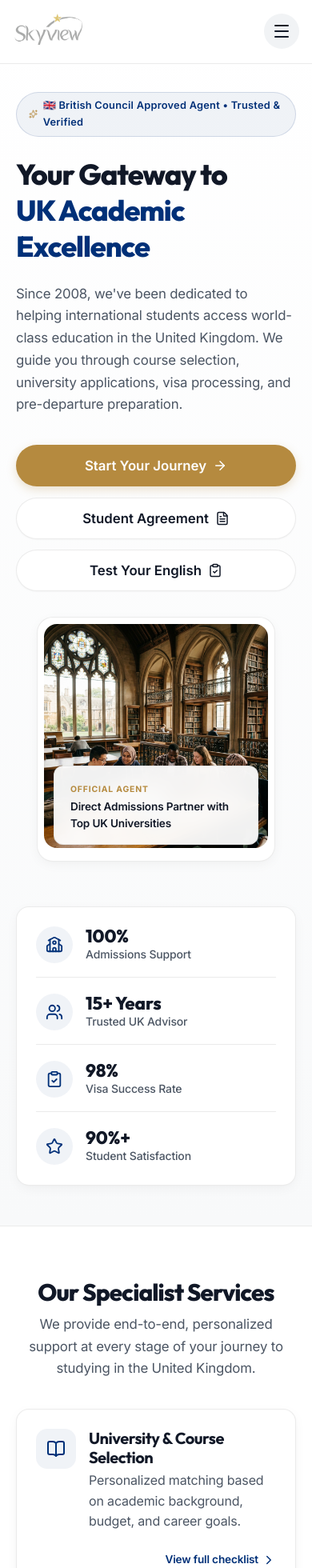
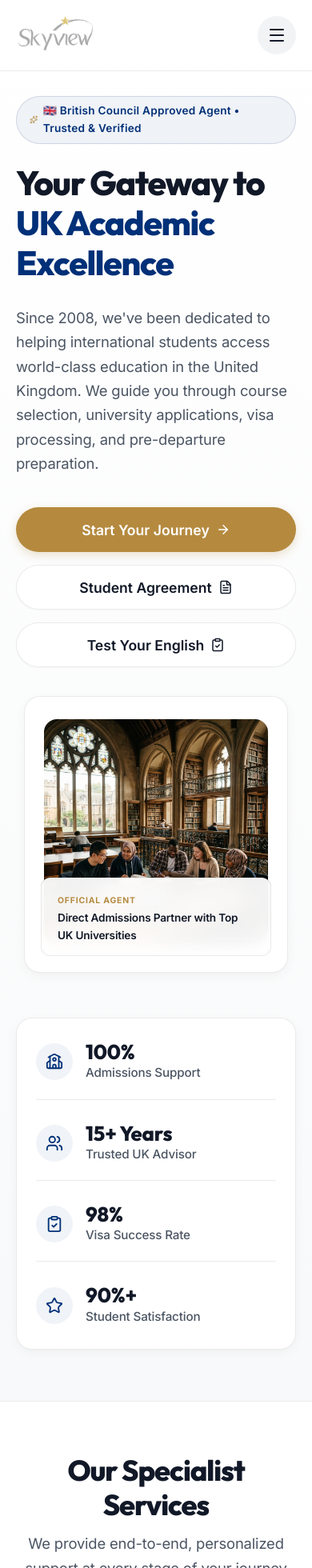
Before and after one commit to skybuy11/skyview112, a React (Vite) app: page / in a window 390 px wide. Shown: the top 1960 px of the page at 80% size. Built offline with nearby package versions, Linux system fonts and the light colour scheme.

Commit message:
Fix mobile layout threshold to 992px: 1-column single cards, 64px logo, 44px H1, 18.5px body text, 56px stacked CTAs

```diff
--- a/src/components/About.jsx
+++ b/src/components/About.jsx
@@ -221,7 +221,7 @@ export default function About() {
           gap: 1.25rem;
         }
 
-        @media (min-width: 768px) {
+        @media (min-width: 992px) {
           .values-grid {
             grid-template-columns: repeat(3, 1fr);
             gap: 1.5rem;
--- a/src/components/Footer.jsx
+++ b/src/components/Footer.jsx
@@ -110,11 +110,7 @@ export default function Footer({ setCurrentTab }) {
           margin-bottom: 3rem;
         }
 
-        @media (min-width: 560px) {
-          .footer-grid {
-            grid-template-columns: repeat(2, 1fr);
-          }
-        }
+
 
         @media (min-width: 992px) {
           .footer-grid {
--- a/src/components/Header.jsx
+++ b/src/components/Header.jsx
@@ -233,7 +233,7 @@ export default function Header({ currentTab, setCurrentTab }) {
           font-size: 0.875rem;
         }
 
-        @media (min-width: 640px) {
+        @media (min-width: 992px) {
           .header-cta-btn {
             display: inline-flex;
           }
--- a/src/components/News.jsx
+++ b/src/components/News.jsx
@@ -115,7 +115,7 @@ export default function News() {
           gap: 1.25rem;
         }
 
-        @media (min-width: 768px) {
+        @media (min-width: 992px) {
           .news-grid {
             grid-template-columns: repeat(3, 1fr);
             gap: 1.5rem;
--- a/src/components/Services.jsx
+++ b/src/components/Services.jsx
@@ -121,7 +121,7 @@ export default function Services() {
           gap: 1.25rem;
         }
 
-        @media (min-width: 768px) {
+        @media (min-width: 992px) {
           .services-grid {
             grid-template-columns: repeat(2, 1fr);
             gap: 1.5rem;
--- a/src/components/Universities.jsx
+++ b/src/components/Universities.jsx
@@ -373,13 +373,7 @@ export default function Universities() {
           gap: 1.25rem;
         }
 
-        @media (min-width: 640px) {
-          .unis-grid {
-            grid-template-columns: repeat(2, 1fr);
-          }
-        }
-
-        @media (min-width: 1024px) {
+        @media (min-width: 992px) {
           .unis-grid {
             grid-template-columns: repeat(3, 1fr);
             gap: 1.5rem;
--- a/src/mobile.css
+++ b/src/mobile.css
@@ -1,251 +1,265 @@
-/* Responsive layout mobile-first legibility adjustments (matching Cortex Hive level prominence) */
+/* Master Mobile-First Legibility Styles matching Cortex Hive level scale */
 
-@media (max-width: 767px) {
-  body {
-    overflow-x: hidden;
-    width: 100%;
+@media (max-width: 991px) {
+  html, body {
+    overflow-x: hidden !important;
+    width: 100% !important;
+    font-size: 16px !important;
   }
 
-  /* Reset grid layouts */
-  .grid-2, .grid-3, .grid-4, .contact-grid, .footer-grid, .unis-grid, .services-grid, .values-grid {
+  /* Force EVERY grid across the site to 1 SINGLE COLUMN on all mobile devices and tablets */
+  .grid-2, .grid-3, .grid-4,
+  .contact-grid, .footer-grid,
+  .unis-grid, .services-grid,
+  .values-grid, .metrics-grid,
+  .news-grid, .team-grid {
     grid-template-columns: 1fr !important;
-    gap: 1.5rem !important;
+    gap: 1.75rem !important;
+    width: 100% !important;
   }
 
-  /* Section Title and subtitle legibility */
+  /* Header Bar & Logo Adjustments */
+  .header {
+    padding: 0.75rem 0 !important;
+  }
+
+  .header-container {
+    padding: 0 1.25rem !important;
+  }
+
+  /* Large prominent logo on mobile matching Cortex Hive scale */
+  .logo-img {
+    height: 64px !important;
+    max-height: 64px !important;
+    width: auto !important;
+  }
+
+  /* Hide header CTA button on mobile so header bar stays clean and spacious */
+  .header-cta-btn {
+    display: none !important;
+  }
+
+  .mobile-menu-toggle {
+    width: 48px !important;
+    height: 48px !important;
+  }
+
+  /* Section Padding & Headings */
+  .section {
+    padding: 4rem 0 !important;
+  }
+
+  /* Section Titles: Big, Bold, Legible */
   .section-title {
-    font-size: 1.85rem !important;
-    padding: 0 0.5rem;
-    line-height: 1.25 !important;
+    font-size: 2.25rem !important; /* 36px */
+    line-height: 1.2 !important;
+    margin-bottom: 0.75rem !important;
+    text-align: center !important;
   }
 
   .section-subtitle {
-    font-size: 1.05rem !important;
+    font-size: 1.15rem !important; /* 18.5px */
     line-height: 1.65 !important;
-    padding: 0 0.5rem;
-    margin-bottom: 2.25rem !important;
+    margin-bottom: 2.5rem !important;
+    text-align: center !important;
+    padding: 0 0.5rem !important;
   }
 
-  /* Header Logo sizing - enlarged to 58px matching Cortex Hive's prominence */
-  .logo-img {
-    height: 58px !important;
-  }
-
-  .header {
-    padding: 0.65rem 0 !important;
-  }
-
-  .header-container {
-    padding: 0 1rem !important;
-  }
-
-  /* Hero section typography & spacing fixes */
+  /* Hero Section Overhaul */
   .hero-section {
-    padding-top: 115px !important;
-    padding-bottom: 50px !important;
-    text-align: left;
+    padding-top: 120px !important;
+    padding-bottom: 4rem !important;
+    text-align: left !important;
   }
 
   .hero-container {
     display: flex !important;
     flex-direction: column !important;
-    gap: 2rem !important;
+    gap: 2.25rem !important;
   }
 
-  /* H1 Hero Heading: at least 32-36px on mobile */
-  .hero-title {
-    font-size: 2.25rem !important; /* 36px */
-    line-height: 1.25 !important;
+  .trust-badge {
+    padding: 0.45rem 1rem !important;
+    font-size: 0.85rem !important;
     margin-bottom: 1.5rem !important;
   }
 
-  /* Body/paragraph text under hero: 17px minimum with 1.65 line height */
+  /* H1 Hero Title: Massive, crisp & legible (44px) */
+  .hero-title {
+    font-size: 2.65rem !important; /* 42px - 44px */
+    line-height: 1.18 !important;
+    letter-spacing: -0.03em !important;
+    margin-bottom: 1.75rem !important;
+  }
+
+  /* Hero Body Paragraph: 18.5px with 1.65 line-height */
   .hero-description {
-    font-size: 1.05rem !important; /* 17px */
+    font-size: 1.15rem !important; /* 18.5px */
     line-height: 1.65 !important;
-    margin-bottom: 2.25rem !important;
-    padding: 0;
+    margin-bottom: 2.5rem !important;
     max-width: 100% !important;
   }
 
-  /* Hero action buttons: full-width stacked buttons */
+  /* Hero CTAs: 100% full-width stacked buttons */
   .hero-actions {
     display: flex !important;
     flex-direction: column !important;
-    width: 100%;
-    gap: 0.85rem !important;
+    width: 100% !important;
+    gap: 1rem !important;
   }
 
   .hero-actions .btn {
     width: 100% !important;
-    justify-content: center;
-    min-height: 52px !important;
-    font-size: 1.05rem !important; /* 17px */
-    padding: 0.9rem 1.5rem !important;
+    min-height: 56px !important;
+    font-size: 1.1rem !important; /* 18px */
+    padding: 1rem 1.75rem !important;
+    justify-content: center !important;
+    border-radius: 99px !important;
   }
 
-  /* Metrics Grid */
+  /* Stats Cards: 1-Column Full Width */
   .metrics-grid {
-    grid-template-columns: 1fr !important;
-    padding: 1.5rem !important;
-    gap: 1.25rem !important;
+    padding: 1.75rem !important;
+    border-radius: 20px !important;
   }
 
   .metric-card {
-    border-bottom: 1px solid var(--border-color);
-    padding-bottom: 1rem;
-    width: 100%;
-    justify-content: flex-start;
+    border-bottom: 1px solid var(--border-color) !important;
+    padding-bottom: 1.25rem !important;
+    width: 100% !important;
   }
 
   .metric-card:last-child {
-    border-bottom: none;
-    padding-bottom: 0;
+    border-bottom: none !important;
+    padding-bottom: 0 !important;
   }
 
   .metric-value {
-    font-size: 1.4rem !important;
+    font-size: 1.6rem !important;
   }
 
   .metric-label {
-    font-size: 0.875rem !important; /* ~14px */
+    font-size: 0.95rem !important;
   }
 
-  /* Services & University Cards */
-  .services-section {
-    padding: 4rem 0 !important;
+  /* Card Containers (Services, Universities, News, About) */
+  .glass-card {
+    padding: 1.75rem 1.5rem !important;
+    border-radius: 20px !important;
+    width: 100% !important;
   }
 
+  /* Services Component */
   .service-card {
-    padding: 1.5rem !important;
+    width: 100% !important;
   }
 
   .service-title {
-    font-size: 1.25rem !important;
+    font-size: 1.35rem !important;
   }
 
   .service-short-desc, .details-item {
-    font-size: 1rem !important; /* 16px */
-    line-height: 1.6 !important;
+    font-size: 1.05rem !important; /* 17px */
+    line-height: 1.65 !important;
   }
 
-  /* Partner Universities search & cards */
+  /* Universities Component */
+  .uni-card {
+    width: 100% !important;
+  }
+
+  .uni-card-title {
+    font-size: 1.45rem !important;
+  }
+
+  .uni-card-desc {
+    font-size: 1.05rem !important; /* 17px */
+    line-height: 1.65 !important;
+  }
+
+  .uni-card-btn {
+    width: 100% !important;
+    min-height: 50px !important;
+    font-size: 1rem !important;
+  }
+
   .search-filter-box {
-    padding: 1.25rem !important;
-    border-radius: 16px !important;
-    gap: 1rem !important;
+    padding: 1.5rem !important;
+    border-radius: 20px !important;
   }
 
   .search-bar {
     font-size: 16px !important;
+    padding: 0.9rem 1rem 0.9rem 3.25rem !important;
   }
 
   .filter-tags {
     display: flex !important;
     flex-wrap: nowrap !important;
     overflow-x: auto !important;
-    -webkit-overflow-scrolling: touch;
-    gap: 0.5rem !important;
+    -webkit-overflow-scrolling: touch !important;
+    gap: 0.65rem !important;
     padding-bottom: 0.5rem !important;
   }
 
   .filter-btn {
-    flex-shrink: 0;
-    padding: 0.5rem 1rem !important;
-    font-size: 0.875rem !important;
+    padding: 0.65rem 1.25rem !important;
+    font-size: 0.95rem !important;
   }
 
-  .uni-card-title {
+  /* English Test Component */
+  .quiz-question {
     font-size: 1.3rem !important;
+    line-height: 1.5 !important;
   }
 
-  .uni-card-desc {
-    font-size: 1rem !important;
-    line-height: 1.6 !important;
+  .option-btn {
+    padding: 1rem 1.25rem !important;
+    font-size: 1.05rem !important;
+    min-height: 52px !important;
   }
 
-  /* About section values and timeline */
+  /* About Component */
+  .about-title {
+    font-size: 2.1rem !important;
+    line-height: 1.25 !important;
+  }
+
   .about-text-col p {
+    font-size: 1.1rem !important;
+    line-height: 1.65 !important;
+  }
+
+  .team-name {
+    font-size: 1.5rem !important;
+  }
+
+  .team-bio {
     font-size: 1.05rem !important;
     line-height: 1.65 !important;
   }
 
-  .about-img {
-    height: auto !important;
+  /* Contact Component */
+  .panel-title, .form-panel-title {
+    font-size: 1.5rem !important;
   }
 
-  .about-image-wrapper {
-    height: 220px !important;
-  }
-
-  .team-grid {
-    grid-template-columns: 1fr !important;
-    text-align: center;
-    gap: 1.5rem !important;
-  }
-
-  .team-bio {
-    font-size: 1rem !important;
+  .panel-desc, .info-item p {
+    font-size: 1.05rem !important;
     line-height: 1.65 !important;
   }
 
-  .team-credentials {
-    justify-content: center !important;
+  /* Footer Component */
+  .footer {
+    padding: 3.5rem 0 2rem 0 !important;
   }
 
-  /* Contact page layouts */
-  .contact-info-panel {
-    gap: 1.5rem !important;
+  .footer-logo-img {
+    height: 58px !important;
   }
 
-  .contact-image-container {
-    display: none !important;
-  }
-
-  .form-row {
-    flex-direction: column !important;
-    gap: 0 !important;
-  }
-
-  .panel-desc, .info-item p {
+  .brand-desc, .footer-links button, .contact-list li {
     font-size: 1rem !important;
     line-height: 1.6 !important;
   }
-
-  /* Newsletter adjustments */
-  .newsletter-box {
-    padding: 1.5rem !important;
-    border-radius: 16px !important;
-    text-align: center;
-    gap: 1.25rem !important;
-  }
-
-  .newsletter-text p {
-    font-size: 0.95rem !important;
-  }
-
-  .newsletter-form {
-    flex-direction: column !important;
-    align-items: stretch !important;
-    width: 100% !important;
-  }
-
-  .newsletter-input {
-    font-size: 16px !important;
-  }
-
-  /* Modal responsive adjustment */
-  .modal-overlay {
-    padding: 0.5rem !important;
-  }
-
-  .modal-content {
-    padding: 1.5rem !important;
-    max-height: 95vh !important;
-  }
-
-  .modal-desc {
-    font-size: 1rem !important;
-    line-height: 1.65 !important;
-  }
 }
```
Also changed, not shown: src/components/Hero.jsx (+8 -20 lines).
